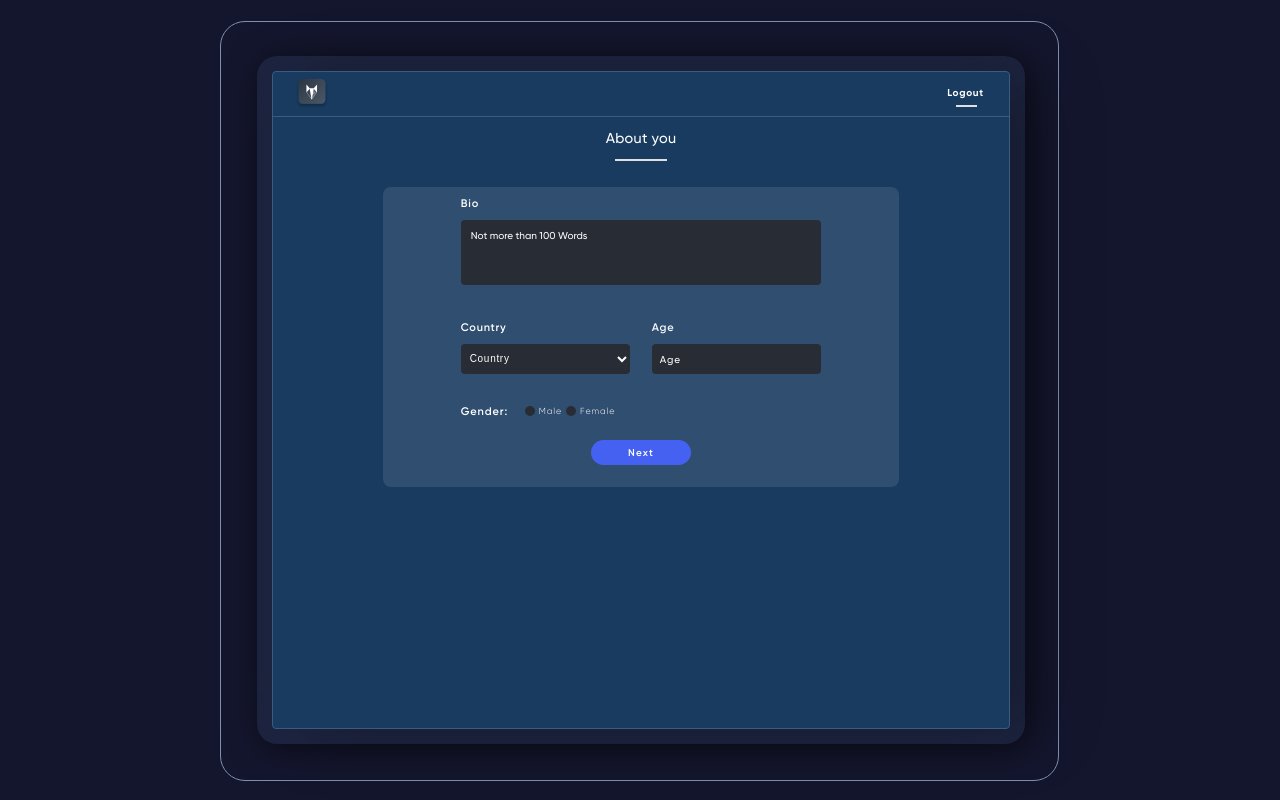
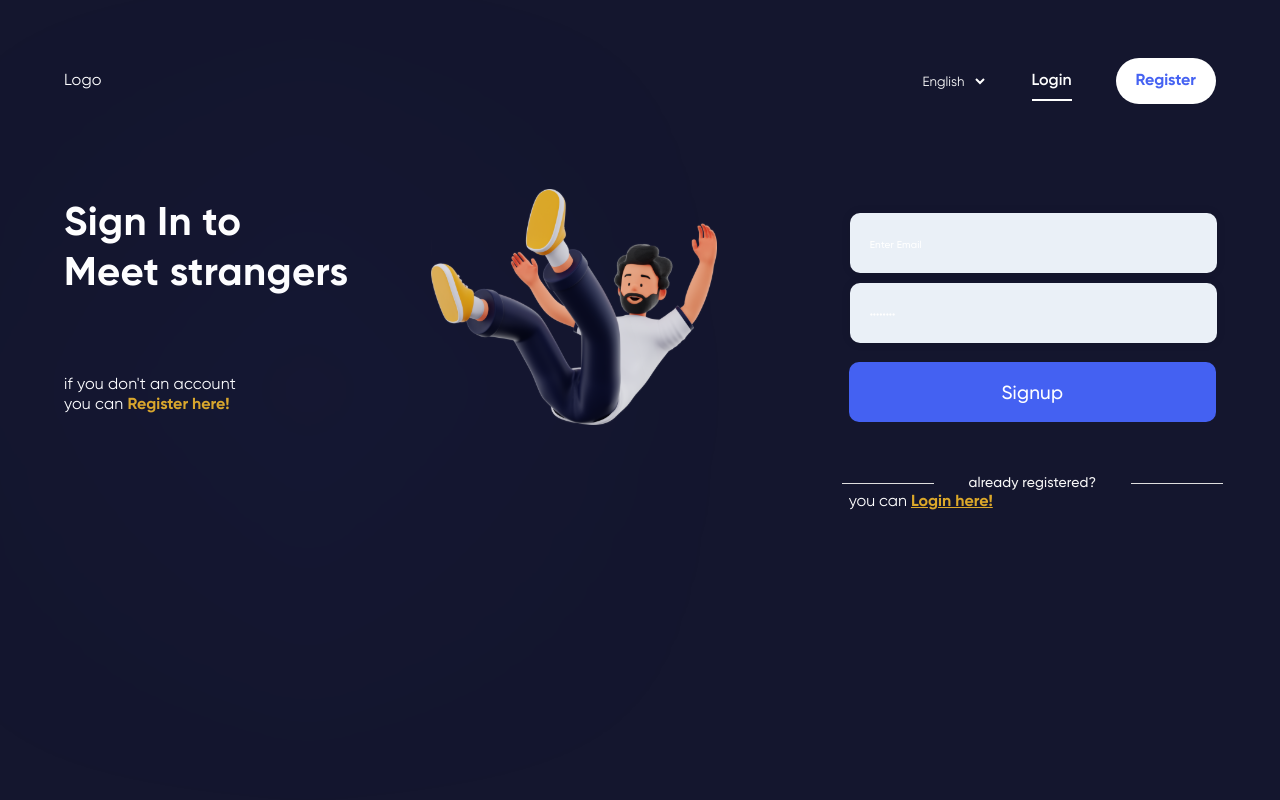
Before and after one commit to ahmadaurwahaj/avgo-client, a React (Vite) app: page /signup in a window 1280 px wide. Built offline with nearby package versions, Linux system fonts and the light colour scheme.

Commit message:
a commit before installing redux in code

```diff
--- a/src/App.jsx
+++ b/src/App.jsx
@@ -32,14 +32,14 @@ function App() {
             </PrivateRoute>
           }
         />
-        <Route path="/signup" element={<Signup />} />
+        <Route path="/signup" element={<Login type="signup" />} />
 
         <Route
           path="/"
           exact
           element={userInfo !== undefined ? <VideoCalling /> : <Login />}
         />
-        <Route path="/login" element={<Login />} />
+        <Route path="/login" element={<Login type="login" />} />
 
         <Route path="*" element={<Navigate to="/" />} />
       </Routes>
--- a/src/Components/Navbar/NavBar.jsx
+++ b/src/Components/Navbar/NavBar.jsx
@@ -1,4 +1,5 @@
 import React, { useState } from "react";
+import { Link } from "react-router-dom";
 import style from "./NavBar.module.css";
 
 const NavBar = () => {
@@ -20,12 +21,16 @@ const NavBar = () => {
 
           {/* <div className={style.log}> */}
           <div>
-            <button className={style.login2}>Login</button>
+            <Link to="/login" className={style.login2}>
+              Login
+            </Link>
           </div>
 
           {/* <div className={style.reg}> */}
           <div>
-            <button className={style.register}>Register</button>
+            <Link to="/signup" className={style.register}>
+              Register
+            </Link>
           </div>
         </div>
       </nav>
--- a/src/Components/Navbar/NavBar.module.css
+++ b/src/Components/Navbar/NavBar.module.css
@@ -44,43 +44,41 @@
 .login2 {
     background-color: #14162E;
     border: none;
+    border-bottom: 2px solid #ffffff;
+    padding: 10px 0px;
     font-weight: 600;
     color: white;
     cursor: pointer;
-    font-family: 'Gilroy';
     width: 49px;
-    height: 16px;
+    /* height: 16px; */
     margin-right: 44px;
+    text-decoration: none;
 }
 
-.login2::after {
+/* .login2::after {
     content: " ";
     display: block;
     height: 2px;
-    width: 25%;
+    width: 75%;
     background-color: white;
     position: relative;
     top: 10px;
     cursor: pointer;
     margin-left: 18px;
 
-}
+} */
 
 .register {
     background-color: #ffffff;
     color: #4562f2;
-    border: none;
     cursor: pointer;
-    font-weight: 600;
-    font-family: 'Gilroy';
-    border-radius: 21px;
-    padding: 4px 10px;
+    padding: 15px 20px;
     font-size: 16px;
     font-weight: 700;
-    cursor: pointer;
     border-radius: 100px;
-    width: 94px;
-    height: 41px;
+    /* width: 94px; */
+    /* height: 41px; */
+    text-decoration: none;
 
 }
 
--- a/src/Pages/Login/Login.jsx
+++ b/src/Pages/Login/Login.jsx
@@ -1,9 +1,25 @@
-import React from "react";
+import React, { useState } from "react";
+import { Link } from "react-router-dom";
 import style from "./login.module.css";
 import NavBar from "../../Components/Navbar/NavBar";
 import illustration from "../../assets/Pic.svg";
 
-const Login = () => {
+const Login = ({ type }) => {
+  console.log("type", type);
+  const [email, setEmail] = useState("");
+  const [password, setPassword] = useState("");
+
+  const clickLogin = (e) => {
+    e.preventDefault();
+    let item = { email, password };
+    console.log("item", item);
+  };
+  const clickSignup = (e) => {
+    e.preventDefault();
+    let item = { email, password };
+    console.log("item", item);
+  };
+
   return (
     <>
       <div className={style.main}>
@@ -45,41 +61,57 @@ const Login = () => {
             <div className={style.centr}></div>
 
             <div className={style.thrItem}>
-              <div className={style.form}>
-                <div>
+              <form className={style.form} onSubmit={() => {}}>
                 <input
                   className={style.enterEmail}
-                    type="text"
+                  type="email"
                   placeholder="Enter Email"
-                    color="black"
-                  />
-                </div>
-
-                <div>
+                  onChange={(e) => setEmail(e.target.value)}
+                  refquired
+                ></input>
                 <input
                   className={style.password}
                   type="password"
                   placeholder="••••••••"
-                  />
+                  onChange={(e) => setPassword(e.target.value)}
+                  required
+                ></input>
+                {type === "signup" ? (
+                  <>
+                    <button onClick={clickSignup} className={style.loginBtn}>
+                      Signup
+                    </button>
+                    <div className={style.notRegistered}>
+                      already registered?
                     </div>
-                <div>
+                    <div className={style.regs_here}>
+                      <p>
+                        <span>{`you can `}</span>
+                        <Link to="/login" className={style.register_Here2}>
+                          Login here!
+                        </Link>
+                      </p>
+                    </div>
+                  </>
+                ) : (
+                  <>
                     <p className={style.rec_pass}>Recover password ?</p>
-                </div>
 
-                <div>
-                  <button className={style.loginBtn}>Login</button>
-                </div>
-
+                    <button onClick={clickLogin} className={style.loginBtn}>
+                      Login
+                    </button>
                     <div className={style.notRegistered}>not registered?</div>
                     <div className={style.regs_here}>
                       <p>
                         <span>{`you can `}</span>
-                    <button className={style.register_Here2}>
+                        <Link to="/signup" className={style.register_Here2}>
                           Register here!
-                    </button>
+                        </Link>
                       </p>
                     </div>
-              </div>
+                  </>
+                )}
+              </form>
             </div>
           </div>
         </div>
--- a/src/Pages/Login/Login.module.css
+++ b/src/Pages/Login/Login.module.css
@@ -117,7 +117,6 @@
 
 .enterEmail {
     width: 100%;
-
     height: 60px;
     border-style: none;
     margin-top: 1px;
@@ -135,11 +134,9 @@
     font-family: 'Gilroy-Light', sans-serif;
     box-shadow: 0 0 10px rgba(0, 0, 0, 0.1);
     font-size: medium;
-
 }
 
 ::placeholder {
-
     color: black;
     font-weight: 500;
     font-size: 18px;
@@ -215,6 +212,7 @@
     font-style: medium;
 
 }
+
 
 .notRegistered::before {
 
```
Lines whose indentation alone changed are shown as unchanged.
